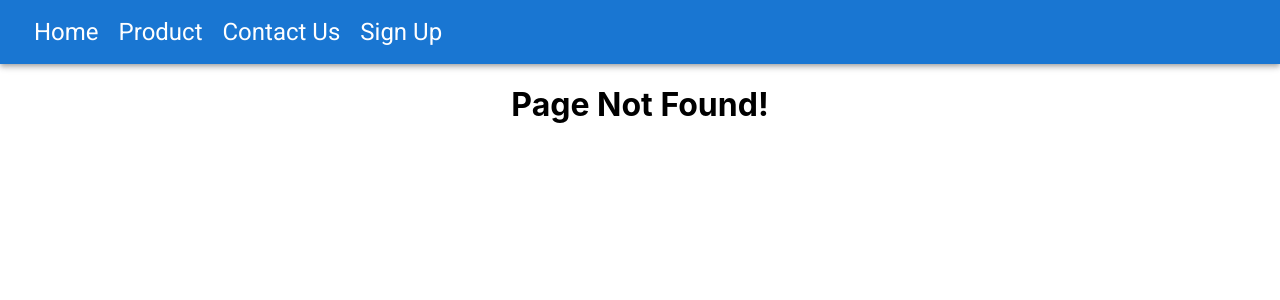
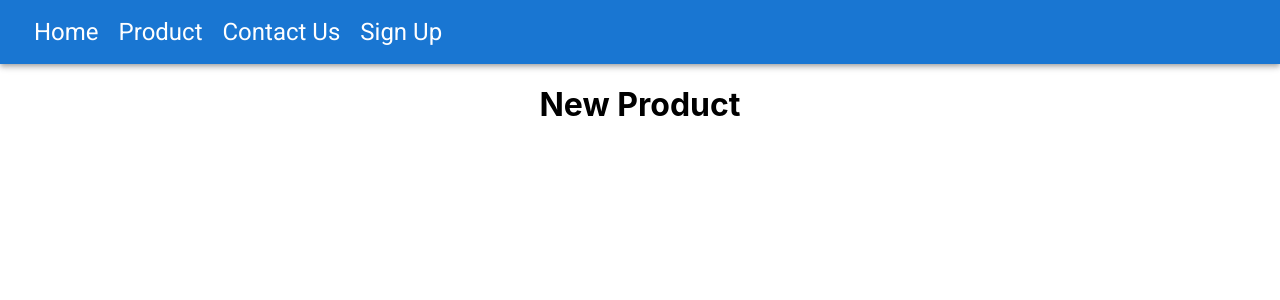
Before and after one commit to Matiz009/Complete-Single-Page-App-using-React, a React (Create React App) app: page /Products/new in a window 1280 px wide. Before the commit this address had no page. Shown: the top 300 px of the page. Built offline with nearby package versions, Linux system fonts and the light colour scheme.

Commit message:
new product is not loaded correctly

```diff
--- a/src/App.js
+++ b/src/App.js
@@ -6,18 +6,21 @@ import LandingPage from "./Components/LandingPage";
 import ContactUs from "./Components/ContactUs";
 import Products from "./Components/Products/Products";
 import NotFound from "./NotFound";
+import NewProduct from "./Components/Products/NewProduct";
+
 function App() {
   return (
     <Router>
       <div className="App">
         <TopMenu />
         <Routes>
-          <Route exact path="/Products" element={<Products />} />
-          <Route exact path="/ContactUs" element={<ContactUs />} />
-          <Route exact path="/Home" element={<LandingPage />} />
-          <Route path="/*" element={<NotFound />} />
-        </Routes>
-      </div>
+          <Route exact path="/Products/new" element={<NewProduct />} />{" "}
+          <Route exact path="/Products" element={<Products />} />{" "}
+          <Route exact path="/ContactUs" element={<ContactUs />} />{" "}
+          <Route exact path="/Home" element={<LandingPage />} />{" "}
+          <Route path="/*" element={<NotFound />} />{" "}
+        </Routes>{" "}
+      </div>{" "}
     </Router>
   );
 }
--- /dev/null
+++ b/src/Components/Products/NewProduct.jsx
@@ -0,0 +1,10 @@
+import React from "react";
+const NewProduct = () => {
+  return (
+    <>
+      <h1>New Product</h1>
+    </>
+  );
+};
+
+export default NewProduct;
--- a/src/Components/Products/Products.jsx
+++ b/src/Components/Products/Products.jsx
@@ -4,7 +4,7 @@ import SingleProduct from "./SingleProduct";
 import { Grid } from "@mui/material";
 import Fab from "@mui/material/Fab";
 import AddIcon from "@mui/icons-material/Add";
-const Products = () => {
+const Products = (props) => {
   const [products, setProducts] = React.useState([]);
   const getData = () => {
     axios
@@ -18,12 +18,17 @@ const Products = () => {
       });
   };
   React.useEffect(getData, []);
-  console.log("Inside Product component");
+  const addNewProduct = () => {
+    console.log("check!");
+    console.log(props);
+    props.history.push("/Products/new");
+    console.log("check");
+  };
   return (
     <div>
       <h1>Products</h1>
       <Fab color="primary" aria-label="add">
-        <AddIcon to="/products/new" />
+        <AddIcon onClick={addNewProduct} />
       </Fab>
       <hr />
       {products.length === 0 ? (
--- a/src/Components/Products/SingleProduct.jsx
+++ b/src/Components/Products/SingleProduct.jsx
@@ -3,7 +3,6 @@ import { Grid, Typography } from "@mui/material";
 const SingleProduct = ({ product }) => {
   return (
     <Grid item xs={12}>
-      {console.log("setProducts:" + product)}
       <Typography variant="h3">Id:{product.id}</Typography>
       <Typography variant="h4">Title:{product.title}</Typography>
       <h2>Price:{product.price}</h2>
```
